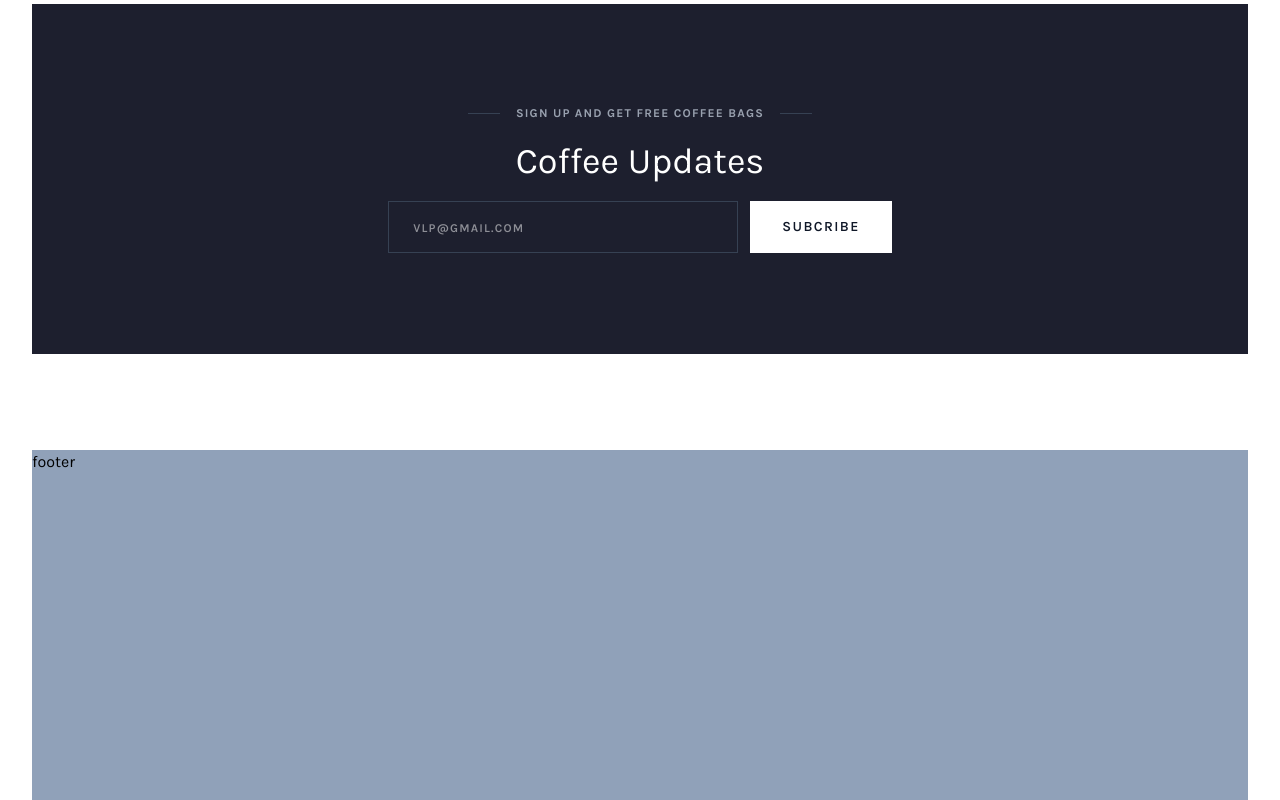
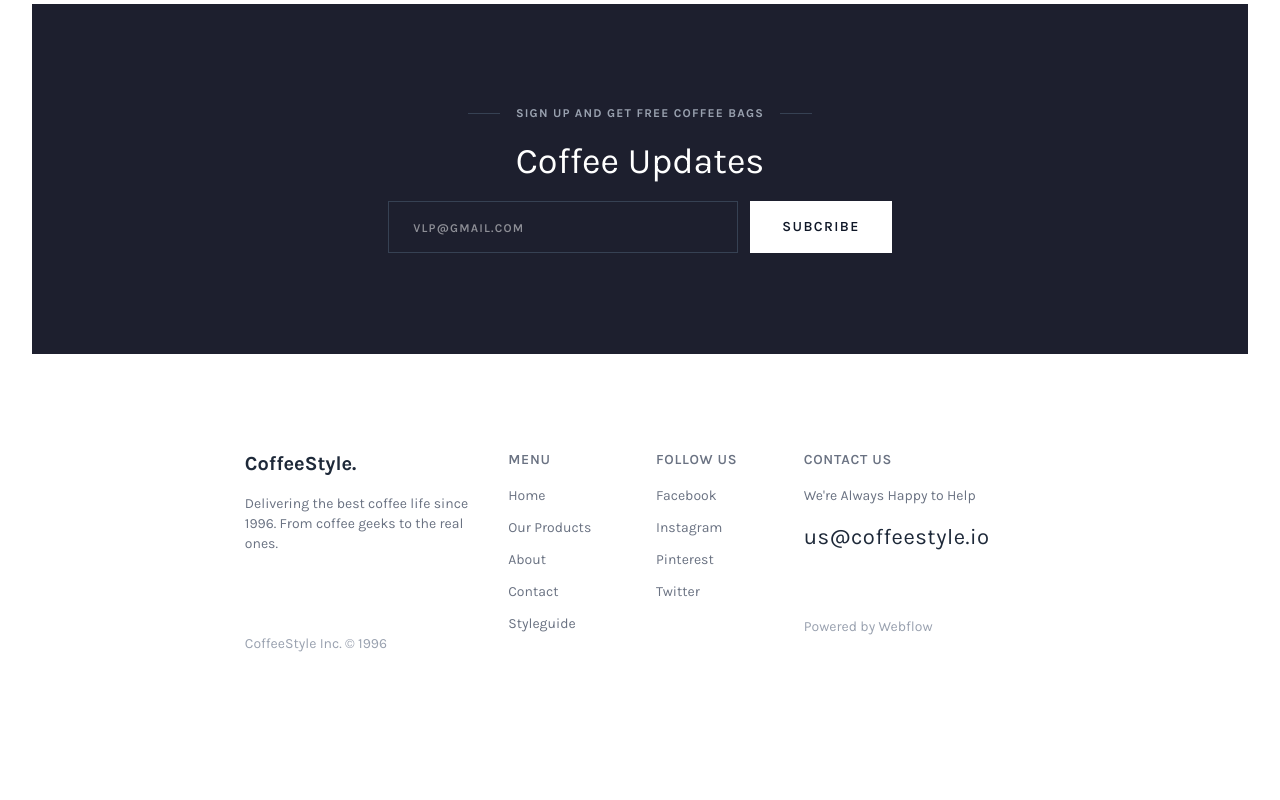
Before and after one commit to vietlp1000/tailwindcss-coffee-style, a website: page src/index.html in a window 1280 px wide. Shown: the part 5562-6362 px from the top of the page. After the commit the page ends 6312 px from the top, so only its background shows below. Drawn offline with nearby package versions, Linux system fonts and the light colour scheme; files that its build step writes are made by us from their sources; files whose address does not match are found by name; a web font is replaced by a local one.

Commit message:
feat: add footer

```diff
--- a/src/index.html
+++ b/src/index.html
@@ -574,8 +574,104 @@
         </div> <!--End coffee-magazines-->
       </main>
 
-      <footer class="h-[350px] bg-slate-400">
-        footer
+      <footer class="w-[95%] xl:w-[65%] mx-auto pb-24 text-gray-500 text-sm">
+        <div class="flex flex-col md:flex-row text-center md:text-left gap-12 md:gap-8">
+          <div class="basis-1/3">
+            <div class="font-bold text-xl text-gray-800 mb-4">CoffeeStyle.</div>
+            <div class="mb-8 md:mb-20">Delivering the best coffee life since 1996. From coffee geeks to the real ones.</div>
+            <div class="vlp-footer-link text-gray-400">CoffeeStyle Inc. © 1996</div>
+          </div>
+
+          <div class="basis-1/6">
+            <div class="uppercase font-semibold tracking-wider text-gray-500 mb-6 md:mb-4">
+              Menu
+            </div>
+
+            <div class="flex flex-col gap-3">
+              <div class="">
+                <a href="" class="vlp-footer-link">
+                  Home
+                </a>
+              </div>
+
+              <div class="">
+                <a href="" class="vlp-footer-link">
+                  Our Products
+                </a>
+              </div>
+
+              <div class="">
+                <a href="" class="vlp-footer-link">
+                  About
+                </a>
+              </div>
+
+              <div class="">
+                <a href="" class="vlp-footer-link">
+                  Contact
+                </a>
+              </div>
+
+              <div class="">
+                <a href="" class="vlp-footer-link">
+                  Styleguide
+                </a>
+              </div>
+            </div>
+          </div>
+
+          <div class="basis-1/6">
+            <div class="uppercase font-semibold tracking-wider text-gray-500 mb-6 md:mb-4">
+              Follow Us
+            </div>
+
+            <div class="flex flex-col gap-3">
+              <div class="">
+                <a href="" class="vlp-footer-link">
+                  Facebook
+                </a>
+              </div>
+
+              <div class="">
+                <a href="" class="vlp-footer-link">
+                  Instagram
+                </a>
+              </div>
+
+              <div class="">
+                <a href="" class="vlp-footer-link">
+                  Pinterest
+                </a>
+              </div>
+
+              <div class="">
+                <a href="" class="vlp-footer-link">
+                  Twitter
+                </a>
+              </div>
+            </div>
+          </div>
+
+          <div class="basis-1/3">
+            <div class="uppercase font-semibold tracking-wider text-gray-500 mb-8 md:mb-4">
+              Contact Us
+            </div>
+
+            <div class="mb-4">We&apos;re Always Happy to Help</div>
+
+            <div class="mb-16 text-gray-800 text-[22px] tracking-wide">
+              <a href="" class="vlp-footer-link">
+                us@coffeestyle.io
+              </a>
+            </div>
+
+            <div class="">
+              <a href="" class="vlp-footer-link text-gray-400">
+                Powered by Webflow
+              </a>
+            </div>
+          </div>
+        </div>
       </footer>
     </div> <!-- End content-wrapper -->
   </div>  <!-- End root -->
--- a/src/input.css
+++ b/src/input.css
@@ -59,3 +59,7 @@
 .vlp-button {
     @apply text-center uppercase tracking-widest py-4 px-8 text-sm font-semibold cursor-pointer hover:opacity-95;
 }
+
+.vlp-footer-link {
+    @apply hover:text-coffee-400;
+}
```
